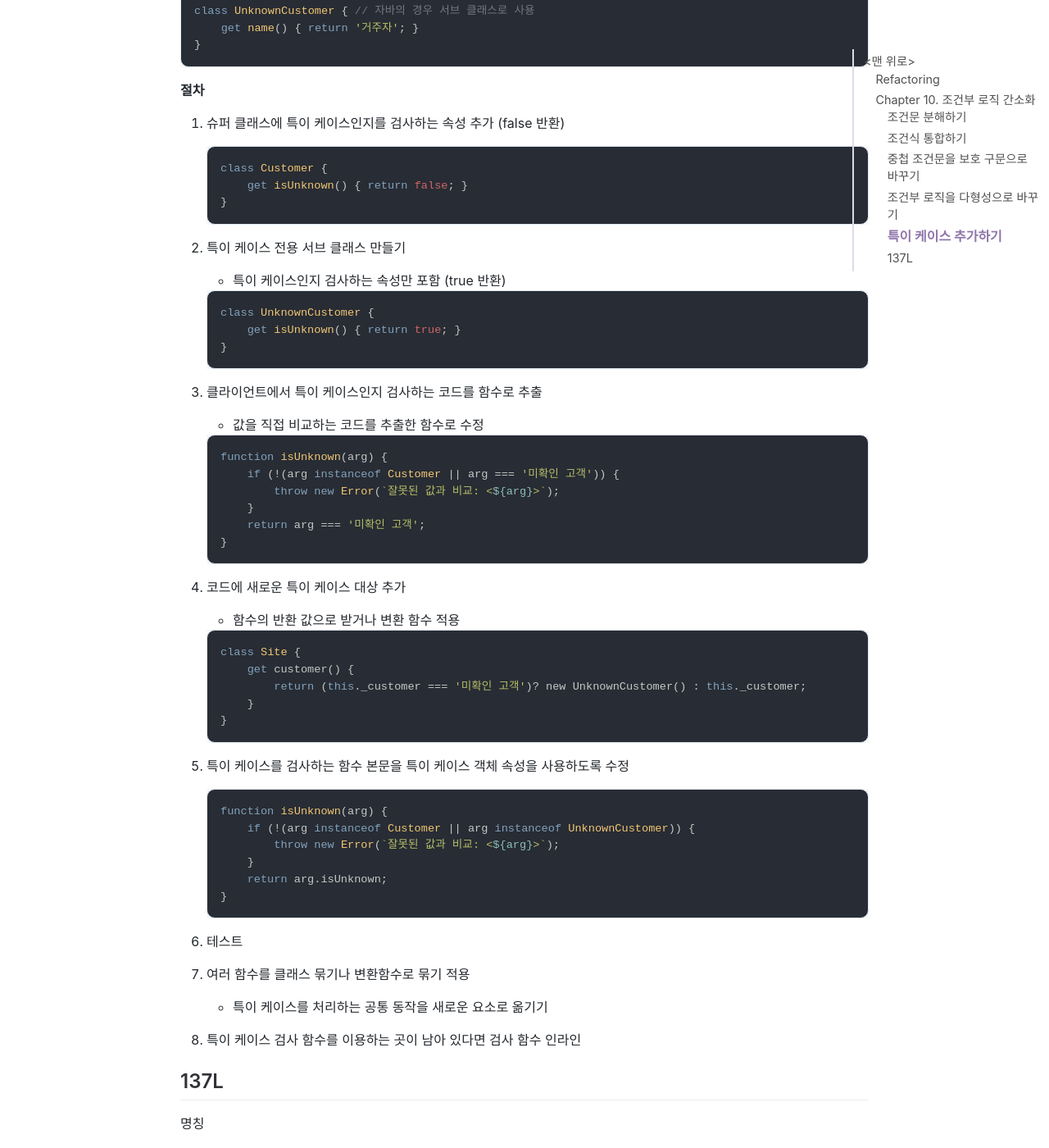
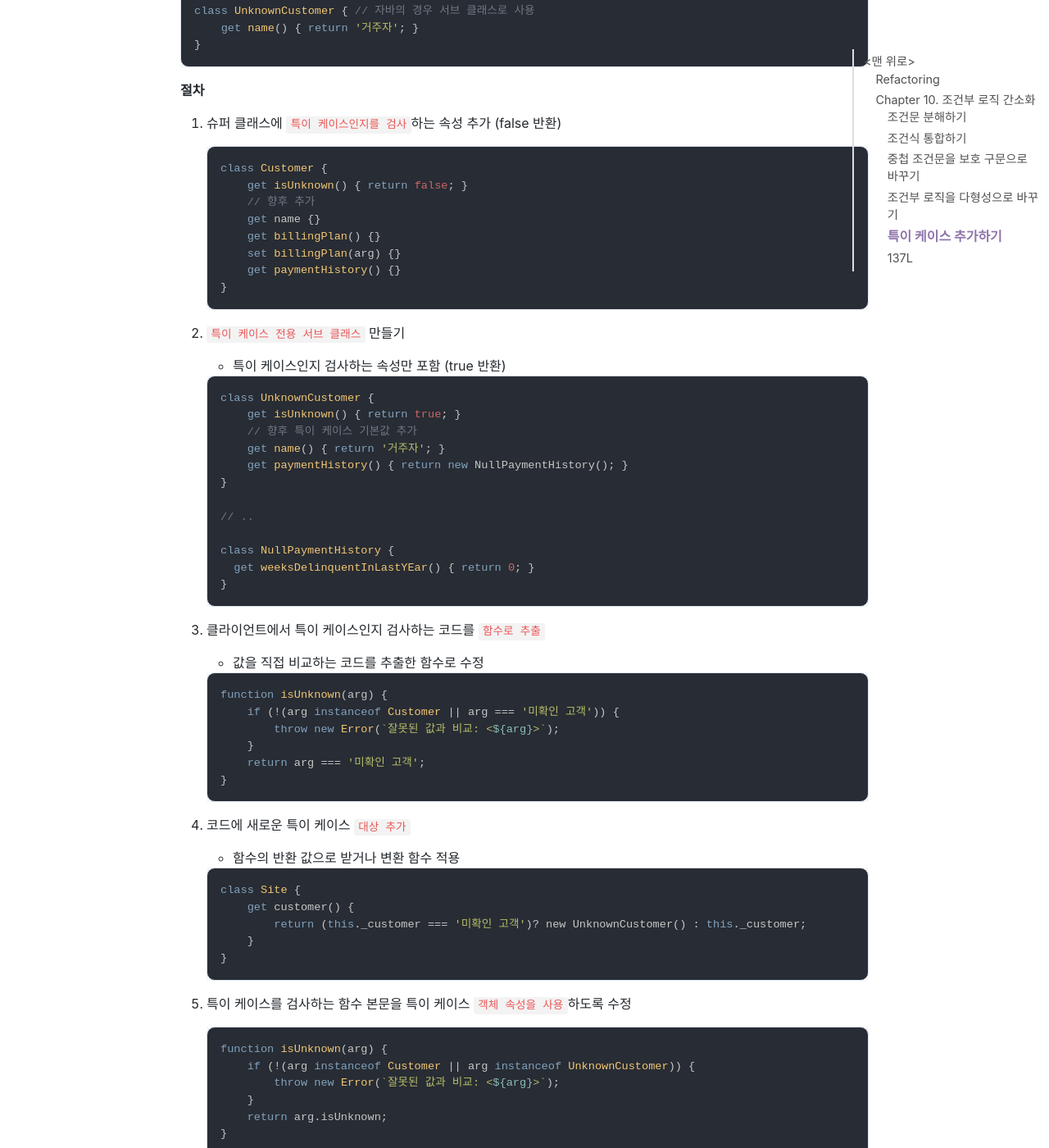
Before and after one commit to jihunparkme/jihunparkme.github.io, a Jekyll site: the page built from _posts/2021-11-27-Refactoring-10.md, in a window 1280 px wide and 1400 px high, scrolled down 6283 px. Shown: the whole window at 82% size. Built offline with Jekyll 4.4.1, drawn with Linux system fonts in a browser that asks for light colours; nearby versions of some CDN libraries; comment, search, counter and statistics services are not loaded; some of the changed text lies outside the part shown.

Commit message:
[Refactoring] 특이 케이스 추가하기 수정

````diff
--- a/_posts/2021-11-27-Refactoring-10.md
+++ b/_posts/2021-11-27-Refactoring-10.md
@@ -280,25 +280,39 @@ class UnknownCustomer { // 자바의 경우 서브 클래스로 사용
 
 **절차**
 
-1. 슈퍼 클래스에 특이 케이스인지를 검사하는 속성 추가 (false 반환)
+1. 슈퍼 클래스에 `특이 케이스인지를 검사`하는 속성 추가 (false 반환)
 
    ```javascript
    class Customer {
        get isUnknown() { return false; }
+       // 향후 추가
+       get name {}
+       get billingPlan() {}
+       set billingPlan(arg) {}
+       get paymentHistory() {}
    }
    ```
 
-2. 특이 케이스 전용 서브 클래스 만들기
+2. `특이 케이스 전용 서브 클래스` 만들기
 
    - 특이 케이스인지 검사하는 속성만 포함 (true 반환)
 
    ```javascript
    class UnknownCustomer {
        get isUnknown() { return true; }
+       // 향후 특이 케이스 기본값 추가
+       get name() { return '거주자'; }
+       get paymentHistory() { return new NullPaymentHistory(); }
+   }
+
+   // ..
+
+   class NullPaymentHistory {
+     get weeksDelinquentInLastYEar() { return 0; }
    }
    ```
 
-3. 클라이언트에서 특이 케이스인지 검사하는 코드를 함수로 추출
+3. 클라이언트에서 특이 케이스인지 검사하는 코드를 `함수로 추출`
 
    - 값을 직접 비교하는 코드를 추출한 함수로 수정
 
@@ -311,7 +325,7 @@ class UnknownCustomer { // 자바의 경우 서브 클래스로 사용
    }
    ```
 
-4. 코드에 새로운 특이 케이스 대상 추가
+4. 코드에 새로운 특이 케이스 `대상 추가`
 
    - 함수의 반환 값으로 받거나 변환 함수 적용
 
@@ -323,7 +337,7 @@ class UnknownCustomer { // 자바의 경우 서브 클래스로 사용
    }
    ```
 
-5. 특이 케이스를 검사하는 함수 본문을 특이 케이스 객체 속성을 사용하도록 수정
+5. 특이 케이스를 검사하는 함수 본문을 특이 케이스 `객체 속성을 사용`하도록 수정
 
    ```javascript
    function isUnknown(arg) {
@@ -336,11 +350,11 @@ class UnknownCustomer { // 자바의 경우 서브 클래스로 사용
 
 6. 테스트
 
-7. 여러 함수를 클래스 묶기나 변환함수로 묶기 적용
+7. 여러 함수를 `클래스 묶기`나 `변환함수로 묶기` 적용
 
    - 특이 케이스를 처리하는 공통 동작을 새로운 요소로 옮기기
 
-8. 특이 케이스 검사 함수를 이용하는 곳이 남아 있다면 검사 함수 인라인
+8. 특이 케이스 검사 함수를 이용하는 곳이 남아 있다면 `검사 함수 인라인`
 
 ## 137L
 
````
